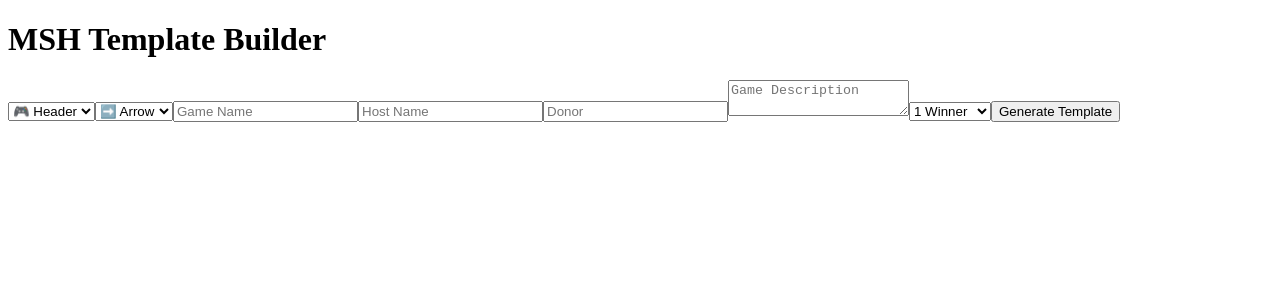
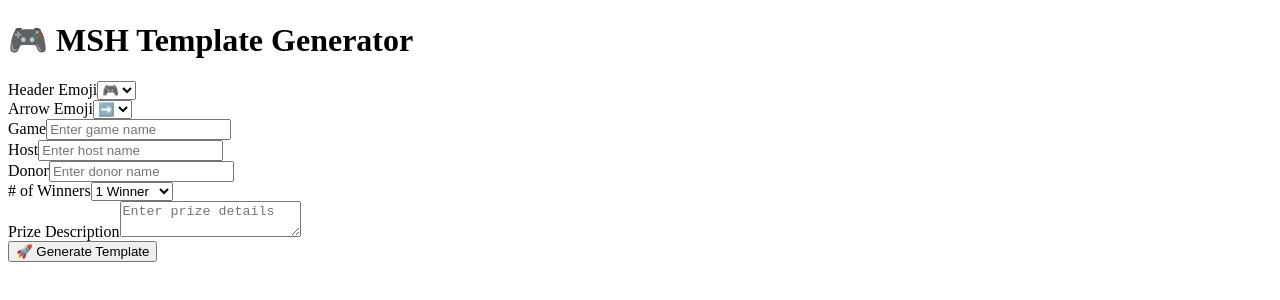
Before and after one commit to gfiorarancio/msh-template-builder, a React (Create React App) app: page / in a window 1280 px wide. Shown: the top 300 px of the page. Built offline with nearby package versions, Linux system fonts and the light colour scheme; the HTML template or start-up script is replaced by a standard one.

Commit message:
Add files via upload

```diff
--- a/src/App.js
+++ b/src/App.js
@@ -6,7 +6,7 @@ import { Input } from "./components/ui/input";
 import { Textarea } from "./components/ui/textarea";
 import { Select, SelectItem } from "./components/ui/select";
 
-const emojis = ["🎮", "⭐", "🔥", "🎉", "💥", "➡️", "🔹", "⏩"];
+const emojiOptions = ["🎮", "⭐", "🔥", "🎉", "💥", "➡️", "🔹", "⏩"];
 
 function App() {
   const [game, setGame] = useState("");
@@ -19,61 +19,81 @@ function App() {
   const [output, setOutput] = useState("");
 
   const generateTemplate = () => {
-    const template = `${headerEmoji}  ${game}  ${headerEmoji}
-
-` +
-      `${arrowEmoji} **Host:** ${host}
-
-` +
-      `${arrowEmoji} **Donor:** ${donor}
-
-` +
-      `${arrowEmoji} **# of Winners:** ${winners}
-
-` +
-      `${arrowEmoji} **Prize:** ${description}
-
-` +
-      `🔔 Winner will have **1 HOUR** to open a 🎟️ • \`TICKETS-PRIZE-CLAIM\` to claim prize.
-
-` +
+    const template = `${headerEmoji}  ${game}  ${headerEmoji}\n\n` +
+      `${arrowEmoji} **Host:** ${host}\n\n` +
+      `${arrowEmoji} **Donor:** ${donor}\n\n` +
+      `${arrowEmoji} **# of Winners:** ${winners}\n\n` +
+      `${arrowEmoji} **Prize:** ${description}\n\n` +
+      `🔔 Winner will have **1 HOUR** to open a 🎟️ • \`TICKETS-PRIZE-CLAIM\` to claim prize.\n\n` +
       `📣 Big thank you to the donor for this generous donation`;
     setOutput(template);
   };
 
   return (
-    <div className="p-6 max-w-2xl mx-auto space-y-6">
+    <div className="p-6 max-w-3xl mx-auto space-y-6 font-sans">
+      <h1 className="text-3xl font-bold text-center">🎮 MSH Template Generator</h1>
+
       <Card>
-        <CardContent>
-          <h1 className="text-2xl font-bold mb-4">MSH Template Builder</h1>
-          <div className="space-y-4">
+        <CardContent className="space-y-4">
+          <div className="grid grid-cols-2 gap-4">
+            <div>
+              <label className="font-medium">Header Emoji</label>
               <Select value={headerEmoji} onChange={(e) => setHeaderEmoji(e.target.value)}>
-              {emojis.map((e) => (
-                <SelectItem key={e} value={e}>{e} Header</SelectItem>
+                {emojiOptions.map((e) => (
+                  <SelectItem key={e} value={e}>{e}</SelectItem>
                 ))}
               </Select>
+            </div>
+            <div>
+              <label className="font-medium">Arrow Emoji</label>
               <Select value={arrowEmoji} onChange={(e) => setArrowEmoji(e.target.value)}>
-              {emojis.map((e) => (
-                <SelectItem key={e} value={e}>{e} Arrow</SelectItem>
+                {emojiOptions.map((e) => (
+                  <SelectItem key={e} value={e}>{e}</SelectItem>
                 ))}
               </Select>
-            <Input placeholder="Game Name" value={game} onChange={(e) => setGame(e.target.value)} />
-            <Input placeholder="Host Name" value={host} onChange={(e) => setHost(e.target.value)} />
-            <Input placeholder="Donor" value={donor} onChange={(e) => setDonor(e.target.value)} />
-            <Textarea placeholder="Game Description" value={description} onChange={(e) => setDescription(e.target.value)} />
+            </div>
+          </div>
+
+          <div>
+            <label className="font-medium">Game</label>
+            <Input placeholder="Enter game name" value={game} onChange={(e) => setGame(e.target.value)} />
+          </div>
+
+          <div className="grid grid-cols-2 gap-4">
+            <div>
+              <label className="font-medium">Host</label>
+              <Input placeholder="Enter host name" value={host} onChange={(e) => setHost(e.target.value)} />
+            </div>
+            <div>
+              <label className="font-medium">Donor</label>
+              <Input placeholder="Enter donor name" value={donor} onChange={(e) => setDonor(e.target.value)} />
+            </div>
+          </div>
+
+          <div className="grid grid-cols-2 gap-4">
+            <div>
+              <label className="font-medium"># of Winners</label>
               <Select value={winners} onChange={(e) => setWinners(e.target.value)}>
                 <SelectItem value="1">1 Winner</SelectItem>
                 <SelectItem value="2">2 Winners</SelectItem>
                 <SelectItem value="3">3 Winners</SelectItem>
               </Select>
-            <Button onClick={generateTemplate}>Generate Template</Button>
             </div>
+            <div>
+              <label className="font-medium">Prize Description</label>
+              <Textarea placeholder="Enter prize details" value={description} onChange={(e) => setDescription(e.target.value)} />
+            </div>
+          </div>
+
+          <Button className="w-full text-lg py-3" onClick={generateTemplate}>🚀 Generate Template</Button>
         </CardContent>
       </Card>
+
       {output && (
         <Card>
           <CardContent>
-            <pre className="whitespace-pre-wrap">{output}</pre>
+            <Textarea readOnly value={output} className="h-60" />
+            <Button className="mt-2" onClick={() => { navigator.clipboard.writeText(output); alert('Copied!'); }}>📋 Copy Template</Button>
           </CardContent>
         </Card>
       )}
```
Lines whose indentation alone changed are shown as unchanged.
